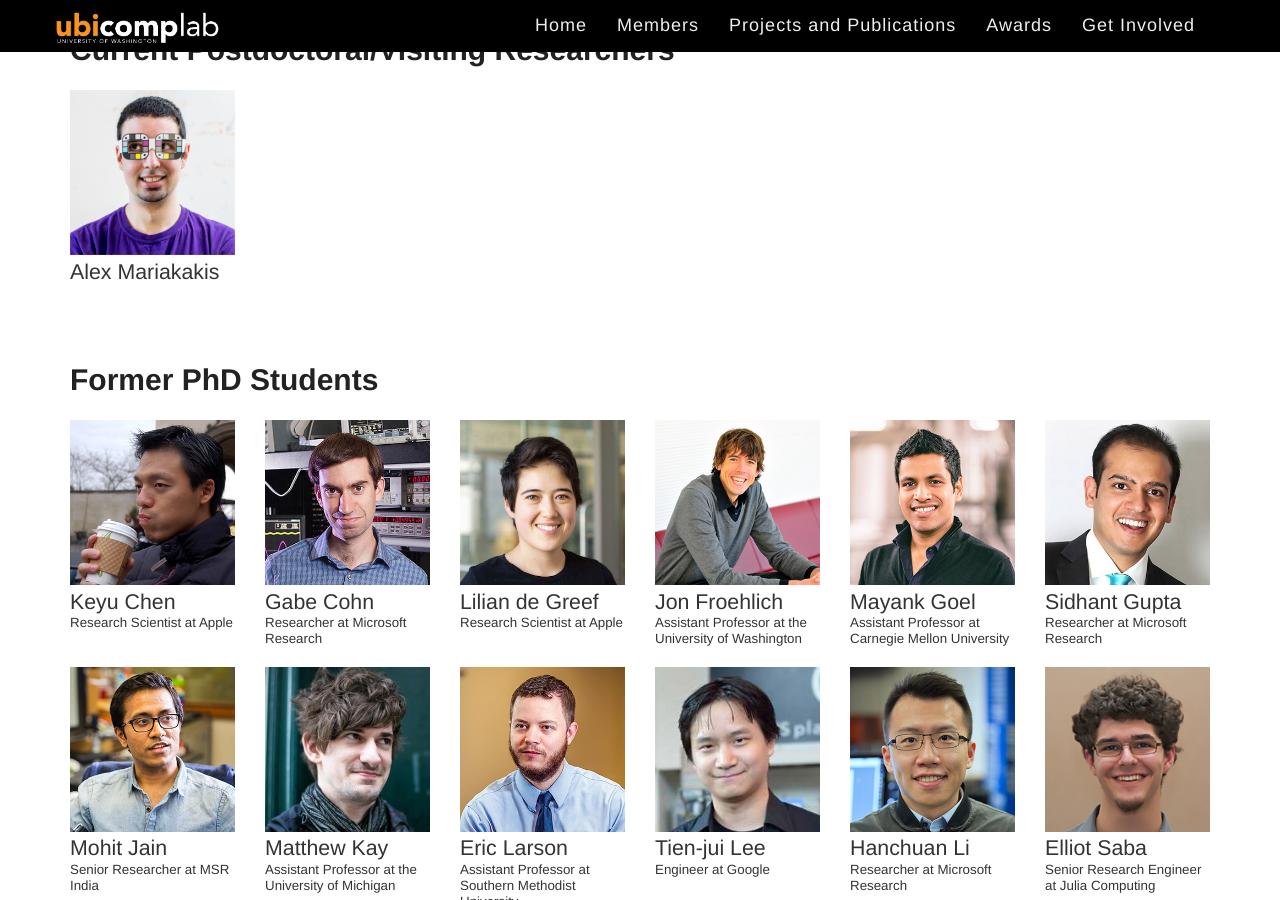
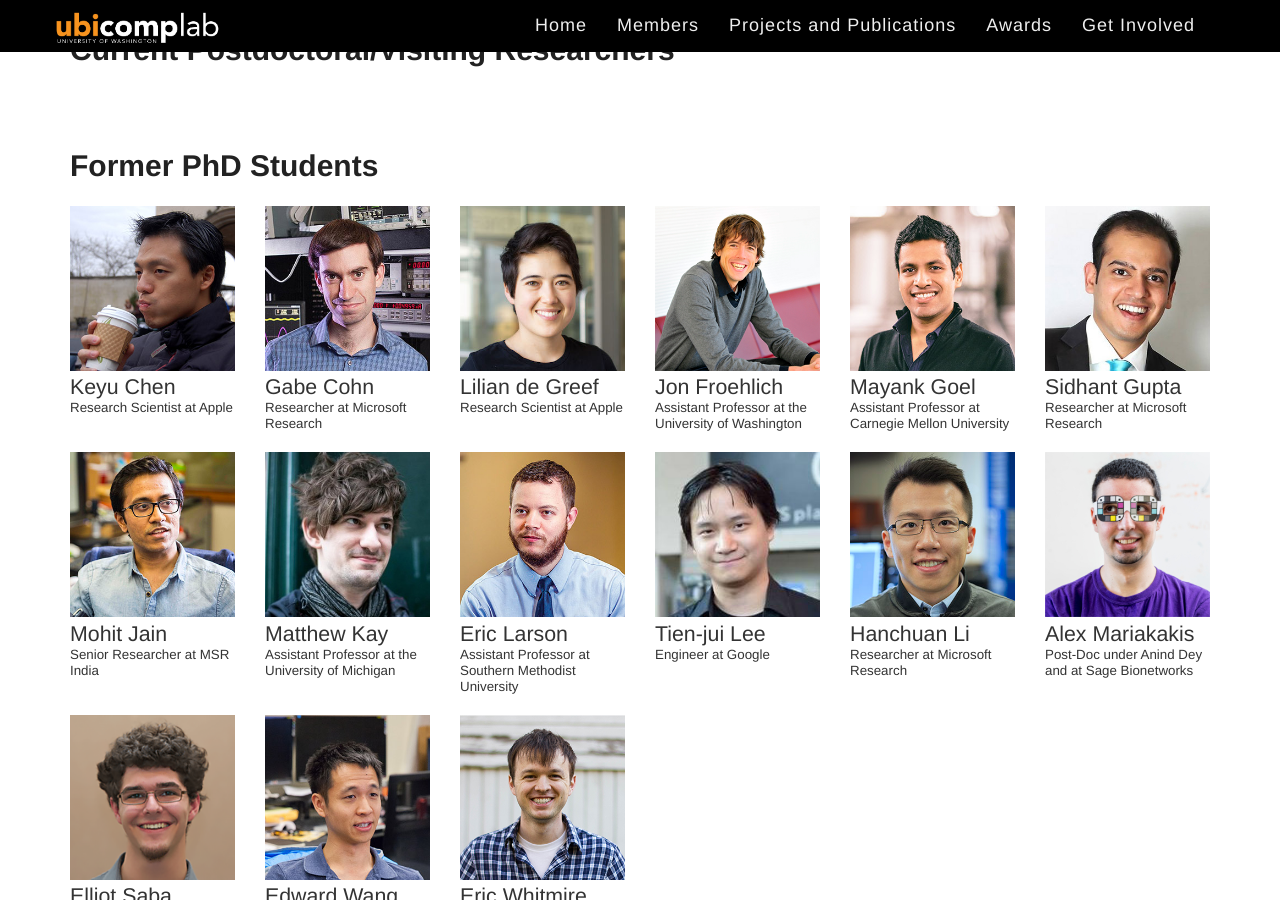
Before and after one commit to ubicomplab/ubicomplab.github.io, a Jekyll site: the page built from members/index.html, in a window 1280 px wide and 900 px high, scrolled down 1681 px. Built offline with Jekyll 4.4.1, drawn with Linux system fonts in a browser that asks for light colours; some web fonts are replaced.

Commit message:
updating alex

```diff
--- a/_data/members.yml
+++ b/_data/members.yml
@@ -135,15 +135,15 @@
 # Masters
 
 # Postdocs/visiting researchers
+
+# Alumni
 - id: mariakakis
   name: Alex Mariakakis
   image: /images/members/alexmariakakis.jpg
   email: atm15@cs.washington.edu
   website: http://atm15.github.io
-  status: visiting
-  #affiliation: CSE
-
-# Alumni
+  status: alumni
+  affiliation: Post-Doc under Anind Dey and at Sage Bionetworks
 
 - id: goel
   name: Mayank Goel
```
